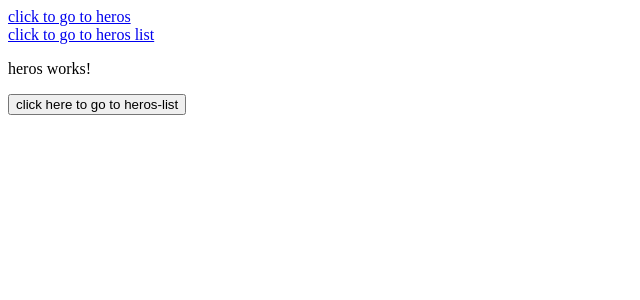
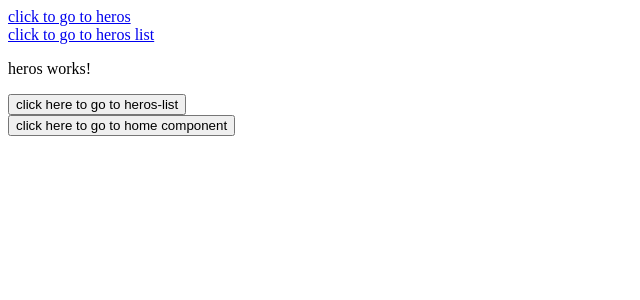
Before and after one commit to chgoutham199/angular-demo, an Angular app: page /hero in a window 1280 px wide. Shown: the top 300 px of the page, without its empty margins (0-640 px from the left). Built offline with nearby package versions, Linux system fonts and the light colour scheme.

Commit message:
fix : add routing to home

```diff
--- a/src/app/heros/heros.component.html
+++ b/src/app/heros/heros.component.html
@@ -1,2 +1,4 @@
 <p>heros works!</p>
 <button [routerLink]="['/heros-list']"> click here to go to heros-list</button>
+<br>
+<button (click)="goToHome()">click here to go to home component</button>
--- a/src/app/heros/heros.component.ts
+++ b/src/app/heros/heros.component.ts
@@ -1,6 +1,6 @@
 import { Component } from '@angular/core';
-import { RouterLink } from '@angular/router';
-
+import { Router, RouterLink } from '@angular/router';
+// import { Route } from '@angular/router';
 @Component({
   selector: 'app-heros',
   standalone: true,
@@ -10,4 +10,11 @@ import { RouterLink } from '@angular/router';
 })
 export class HerosComponent {
 
+   constructor(private router:Router){
+
+   }
+
+   goToHome(){
+    this.router.navigateByUrl('');
+   }
 }
```
